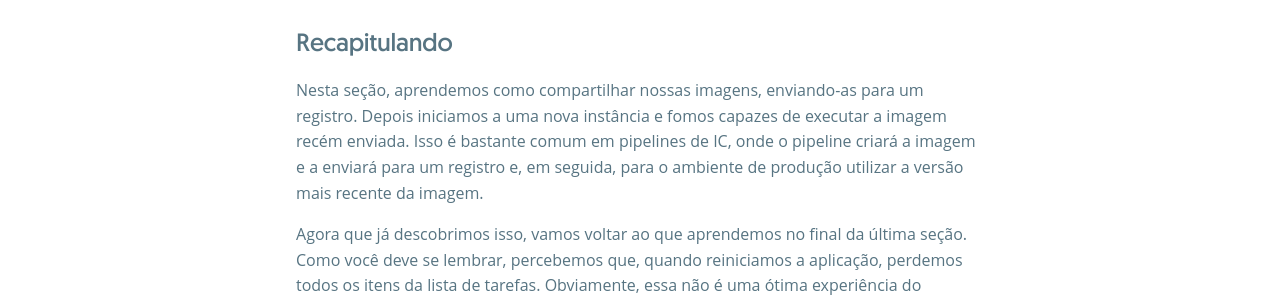
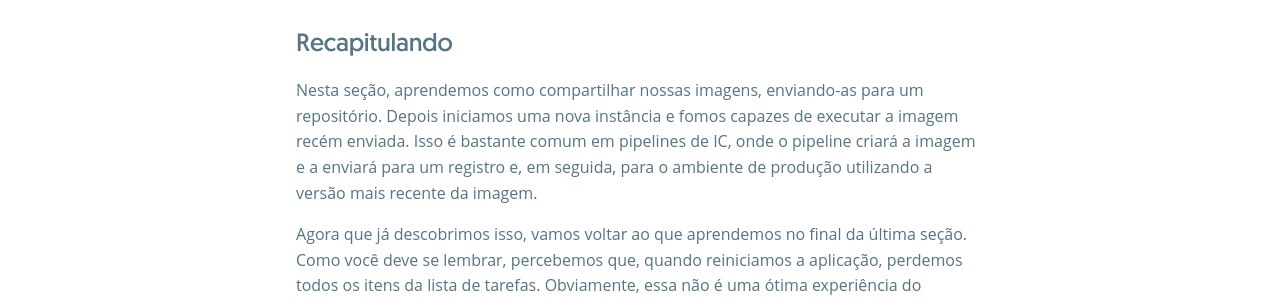
Before and after one commit to dockersamples/101-tutorial, an MkDocs documentation site: the page built from docs/tutorial/sharing-our-app/index.md, in a window 1280 px wide and 900 px high, scrolled down 1456 px. Shown: the part 486-786 px from the top of the window. Built offline with MkDocs 1.6.1 and Material for MkDocs 9.7.7, drawn with Linux system fonts in a browser that asks for light colours; nearby versions of some CDN libraries; comment, search, counter and statistics services are not loaded; some of the changed text lies outside the part shown.

Commit message:
Adjusts texts in pt-br in page 'sharing-our-app'

```diff
--- a/docs/tutorial/sharing-our-app/index.md
+++ b/docs/tutorial/sharing-our-app/index.md
@@ -1,6 +1,6 @@
 
-Agora que criamos uma imagem, vamos compartilhá-la! Para compartilhar imagens do Docker, você precisa usar o Docker Registry
-O registro padrão é o Docker Hub e é de onde vieram todas as imagens que usamos.
+Agora que criamos uma imagem, vamos compartilhá-la! Para compartilhar imagens do Docker, você precisa usar o Docker Registry,
+o repositório padrão é o Docker Hub e é de onde vieram todas as imagens que usamos.
 
 ## Criando um repositório
 
@@ -70,10 +70,10 @@ instância que nunca viu esse contêiner!
 
 ## Recapitulando
 
-Nesta seção, aprendemos como compartilhar nossas imagens, enviando-as para um registro. Depois iniciamos a uma
+Nesta seção, aprendemos como compartilhar nossas imagens, enviando-as para um repositório. Depois iniciamos uma
 nova instância e fomos capazes de executar a imagem recém enviada. Isso é bastante comum em pipelines de IC,
 onde o pipeline criará a imagem e a enviará para um registro e, em seguida, para o ambiente de produção
-utilizar a versão mais recente da imagem.
+utilizando a versão mais recente da imagem.
 
 Agora que já descobrimos isso, vamos voltar ao que aprendemos no final da última
 seção. Como você deve se lembrar, percebemos que, quando reiniciamos a aplicação, perdemos todos os itens da lista de tarefas.
```
